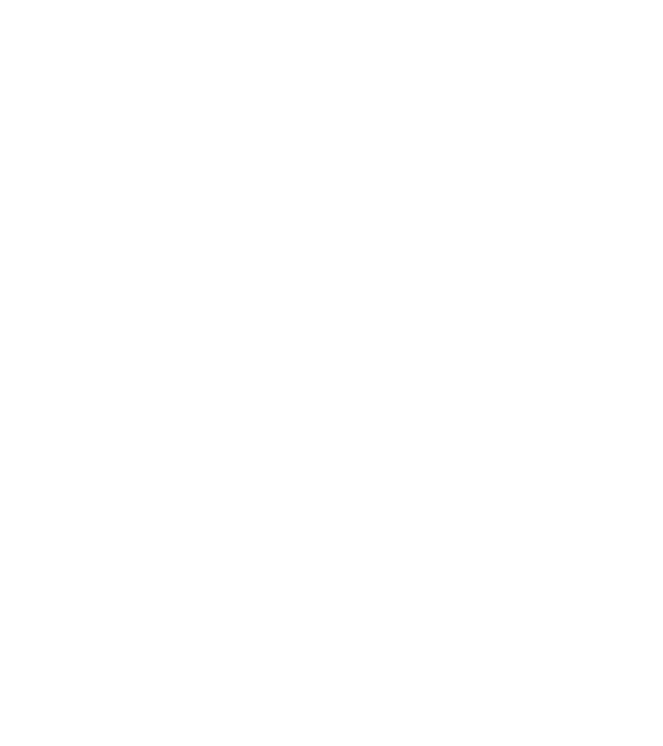
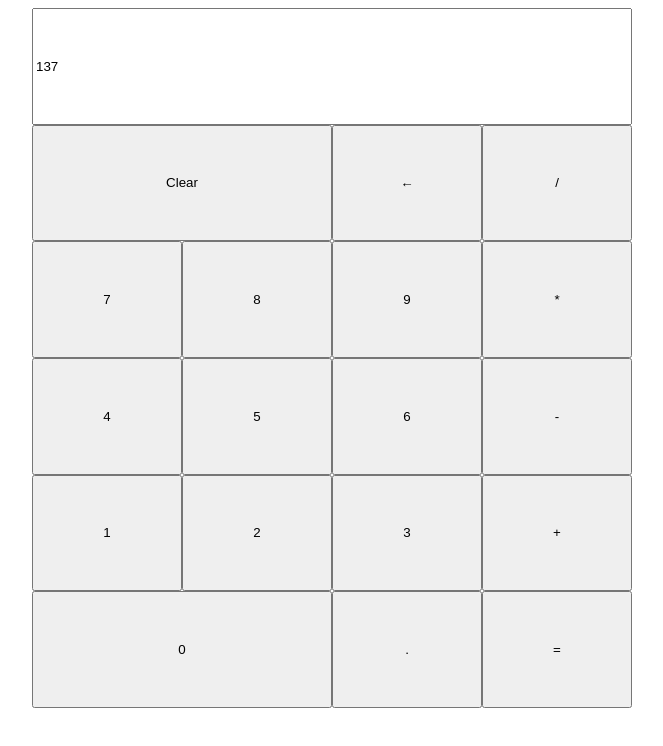
Before and after one commit to sedvik/calculator, a plain HTML site: page index.html in a window 1280 px wide. Shown: the whole page, without its empty margins (308-971 px from the left). Drawn offline with Linux system fonts and the light colour scheme.

Commit message:
Complete basic calculator layout

```diff
--- a/index.html
+++ b/index.html
@@ -9,6 +9,31 @@
     <title>Calculator</title>
 </head>
 <body>
+    <div id="calc-container">
+        <!-- Misc unique buttons-->
+        <input id="display" type="text" value="137">
+        <button id="clear">Clear</button>
+        <button id="undo">&larr;</button>
+        <button id="equal">=</button>
+        <button id="decimal">.</button>
 
+        <!-- Operator buttons -->
+        <button class="operator" value="/">/</button>
+        <button class="operator" value="*">*</button>
+        <button class="operator" value="-">-</button>
+        <button class="operator" value="+">+</button>
+
+        <!-- Numeric buttons -->
+        <button class="number" value="0">0</button>
+        <button class="number" value="1">1</button>
+        <button class="number" value="2">2</button>
+        <button class="number" value="3">3</button>
+        <button class="number" value="4">4</button>
+        <button class="number" value="5">5</button>
+        <button class="number" value="6">6</button>
+        <button class="number" value="7">7</button>
+        <button class="number" value="8">8</button>
+        <button class="number" value="9">9</button>
+    </div>
 </body>
 </html>
--- a/style.css
+++ b/style.css
@@ -0,0 +1,90 @@
+#calc-container {
+    width: 600px;
+    height: 700px;
+    margin: 0 auto;
+    display: grid;
+    grid-template-columns: repeat(4, 1fr);
+    grid-template-rows: repeat(6, 1fr);
+    grid-template-areas: "display display display display"
+                         "clear clear undo divide"
+                         "seven eight nine multiply"
+                         "four five six subtract"
+                         "one two three add"
+                         "zero zero decimal equal";
+}
+
+#display {
+    grid-area: display;
+}
+
+#clear {
+    grid-area: clear;
+}
+
+#undo {
+    grid-area: undo;
+}
+
+button[value="/"] {
+    grid-area: divide;
+}
+
+button[value="*"] {
+    grid-area: multiply;
+}
+
+button[value="-"] {
+    grid-area: subtract;
+}
+
+button[value="+"] {
+    grid-area: add;
+}
+
+button[value="0"] {
+    grid-area: zero;
+}
+
+button[value="1"] {
+    grid-area: one;
+}
+
+button[value="2"] {
+    grid-area: two;
+}
+
+button[value="3"] {
+    grid-area: three;
+}
+
+button[value="4"] {
+    grid-area: four;
+}
+
+button[value="5"] {
+    grid-area: five;
+}
+
+button[value="6"] {
+    grid-area: six;
+}
+
+button[value="7"] {
+    grid-area: seven;
+}
+
+button[value="8"] {
+    grid-area: eight;
+}
+
+button[value="9"] {
+    grid-area: nine;
+}
+
+#decimal {
+    grid-area: decimal;
+}
+
+#equal {
+    grid-area: equal;
+}
```
